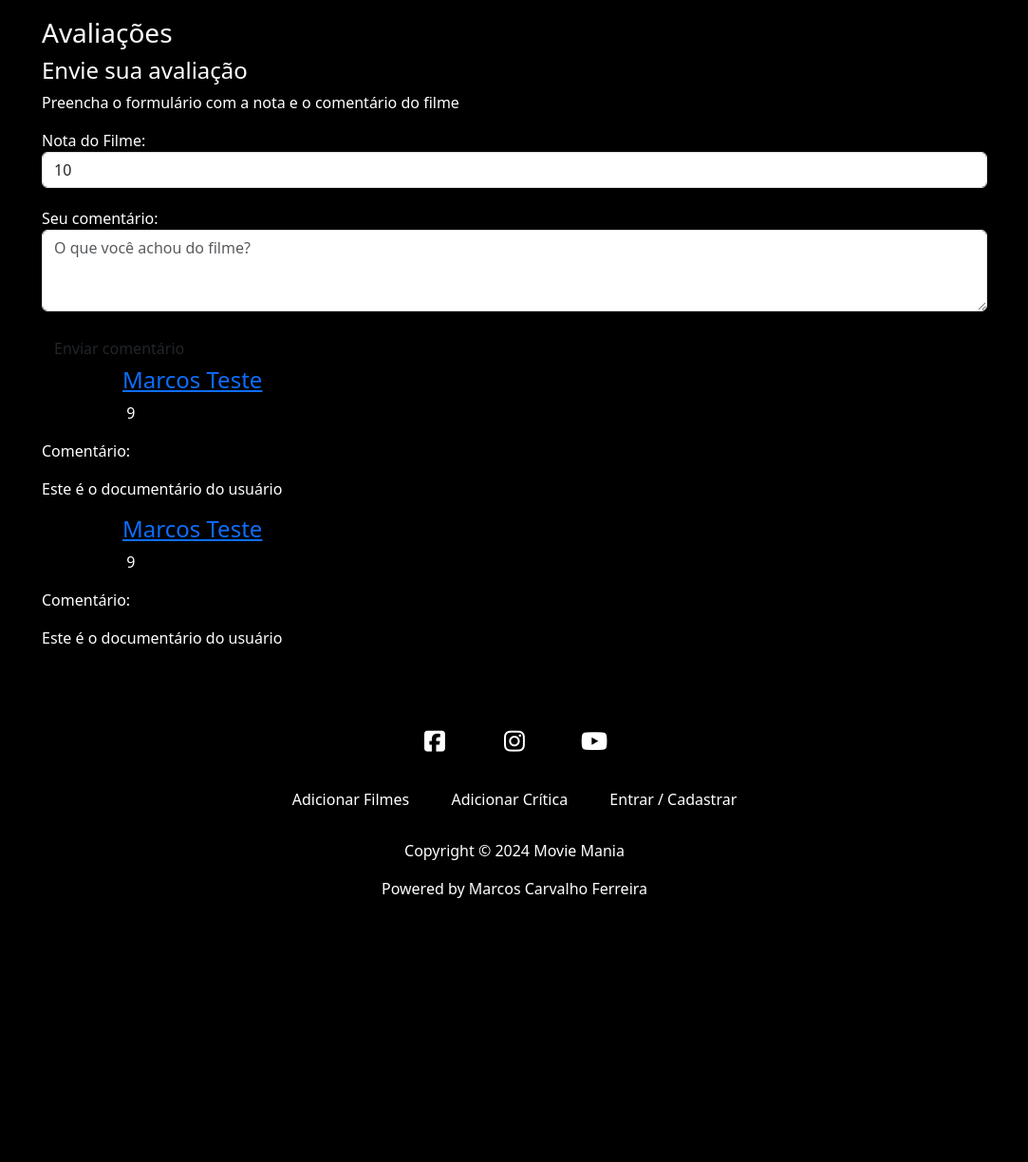
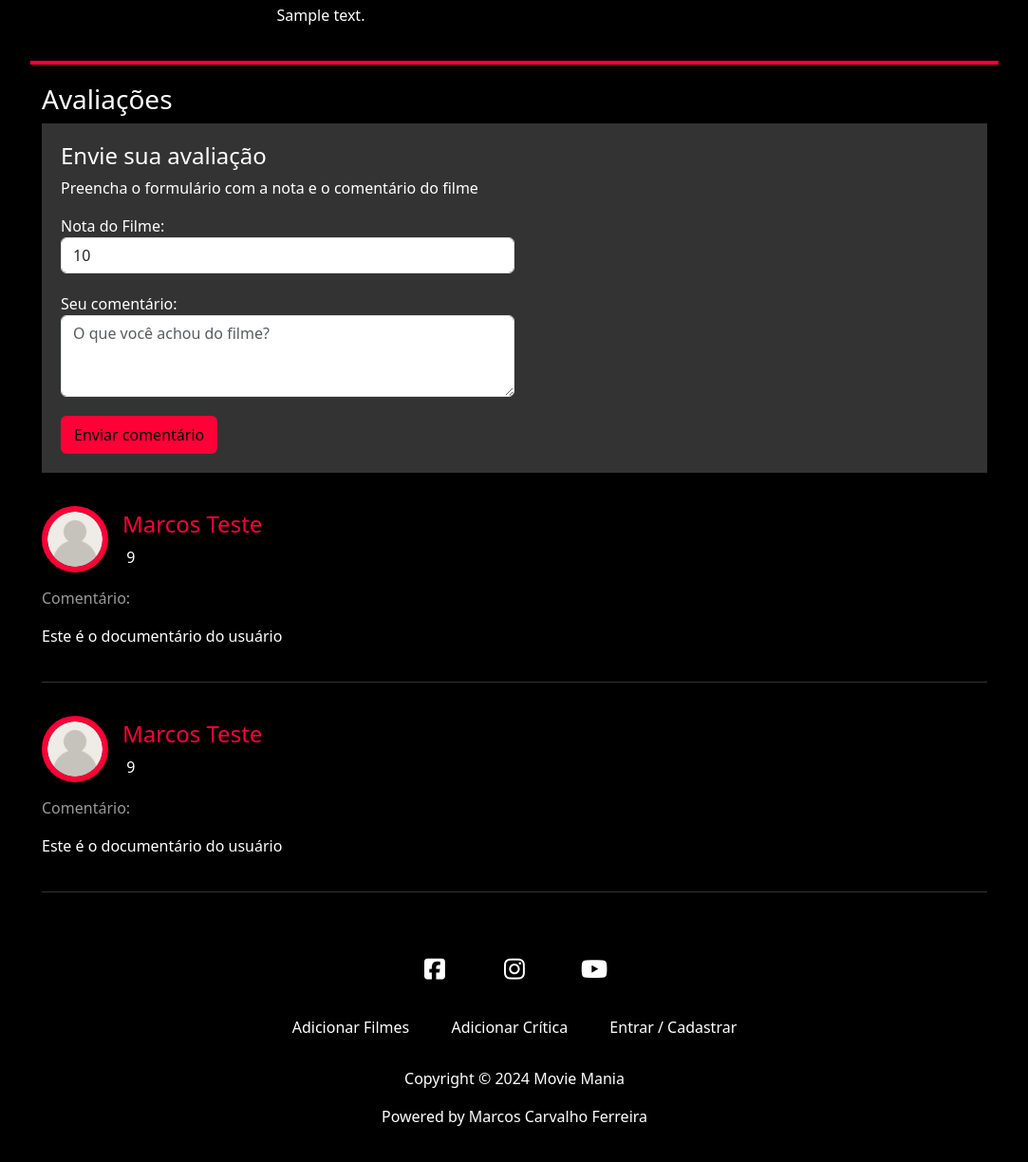
Before and after one commit to MarquinhoCF/moviemania, a PHP site: page //movie.php?id=1 in a window 1280 px wide. Shown: the part 564-1788 px from the top of the page at 95% size, without its empty margins (98-1181 px from the left). Before the commit the page ends 1510 px from the top, so only its background shows below. Run offline with PHP 8.4, Linux system fonts and the light colour scheme; tables that the repository leaves empty or names only in its code hold one stand-in row (values such as "Sample post"); grey boxes marked "Sample" are stand-in pictures; data that the repository does not hold is empty.

Commit message:
CSS da view de filmes

```diff
--- a/css/styles.css
+++ b/css/styles.css
@@ -58,10 +58,6 @@
 .navbar-nav .nav-item .nav-link.bold {
     font-weight: bold;
 }
-
-/* .bold {
-    font-weight: bold;
-} */
 
 /* HEADER - MENSAGENS */
 
@@ -239,8 +235,7 @@
     background-color: #BBB;
 }
 
-.edit-profile-page .card-btn,
-#review-form .card-btn {
+.edit-profile-page .card-btn {
     width: auto;
 }
 
@@ -352,6 +347,77 @@
     padding-top: 7px;
 }
 
+/* VIEW MOVIE */
+
+.movie-container {
+    text-align: center;
+}
+
+.movie-details {
+    margin: 25px 0;
+}
+
+.pipe {
+    border: 1px solid #333;
+    margin: 0 10px;
+}
+
+#reviews-container {
+    margin-top: 20px;
+    padding-top: 20px;
+    border-top: 4px solid #FF0037;
+}
+
+#reviews-title {
+    margin-bottom: 25px;
+}
+
+#review-form-container {
+    background-color: #333;
+    padding: 20px;
+}
+
+#review-form-container select,
+#review-form-container textarea {
+    width: 50%;
+}
+
+#review-form .form-btn {
+    width: auto;
+    color: #000;
+    background-color: #FF0037;
+    border: 2px solid #FF0037;
+    font-weight: 500;
+}
+
+.review {
+    padding: 20px 0;
+    border-bottom: 1px solid #333;
+}
+
+.author-details-container {
+    padding-top: 20px;
+}
+
+.author-name a {
+    color: #FF0037;
+    text-decoration: none;
+}
+
+.comment-title {
+    color: #999;
+}
+
+.profile-image-container {
+    width: 70px;
+    height: 70px;
+    border: 6px solid #FF0037;
+    border-radius: 100%;
+    background-size: cover;
+    background-position: center;
+    margin: 15px auto;
+}
+
 /* FOOTER */
 
 #footer {
--- a/movie.php
+++ b/movie.php
@@ -96,7 +96,7 @@
             <div class="col-md-12 review">
                 <div class="row">
                     <div class="col-md-1">
-                        <dib class="profile-image-container review-image" style="background-image: url('<?= $BASE_URL ?>img/users/user.png')"></dib>
+                        <div class="profile-image-container review-image" style="background-image: url('<?= $BASE_URL ?>img/users/user.png')"></div>
                     </div>
                     <div class="col-md-9 author-details-container">
                         <h4 class="author-name">
@@ -109,9 +109,11 @@
                         <p>Este é o documentário do usuário</p>
                     </div>
                 </div>
+            </div>
+            <div class="col-md-12 review">
                 <div class="row">
                     <div class="col-md-1">
-                        <dib class="profile-image-container review-image" style="background-image: url('<?= $BASE_URL ?>img/users/user.png')"></dib>
+                        <div class="profile-image-container review-image" style="background-image: url('<?= $BASE_URL ?>img/users/user.png')"></div>
                     </div>
                     <div class="col-md-9 author-details-container">
                         <h4 class="author-name">
```
